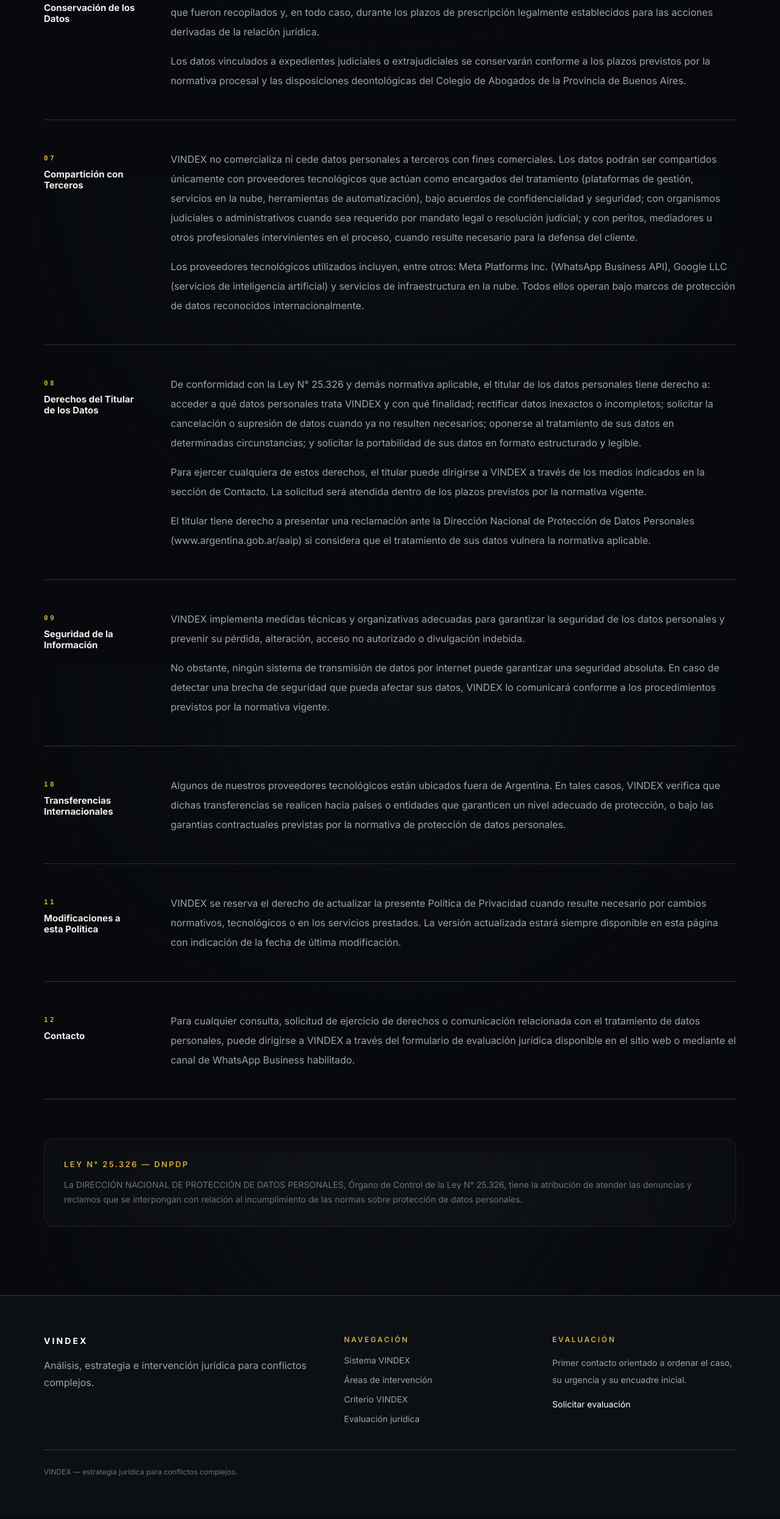
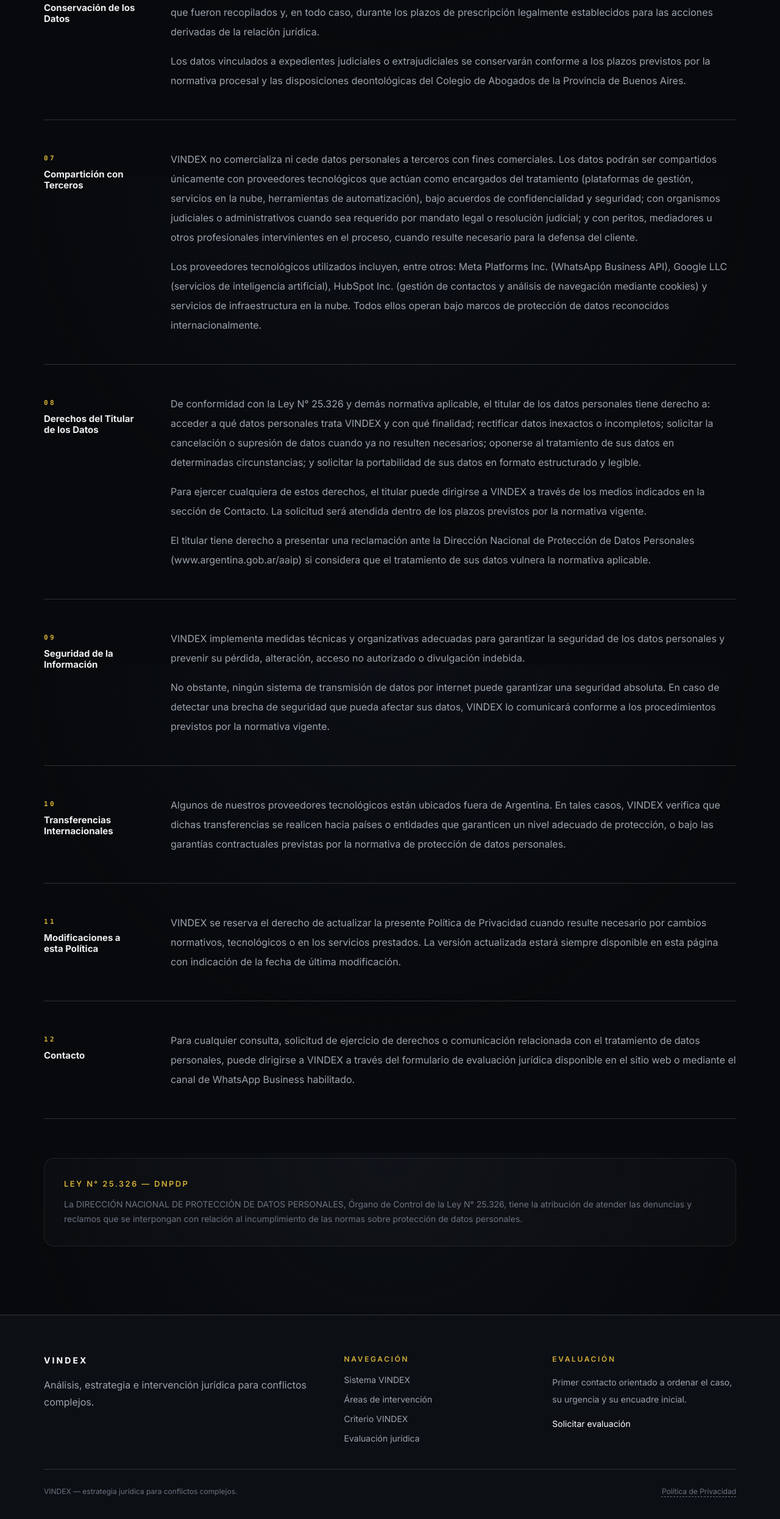
Before and after one commit to MarceRetamal/vindex, a Next.js app: page /politica-de-privacidad in a window 1280 px wide. Shown: the part 2110-4601 px from the top of the page at 61% size. Built offline with nearby package versions, Linux system fonts and the light colour scheme.

Commit message:
fix grupos

```diff
--- a/src/app/(site)/politica-de-privacidad/page.tsx
+++ b/src/app/(site)/politica-de-privacidad/page.tsx
@@ -66,7 +66,7 @@
     title: 'Compartición con Terceros',
     content: [
       'VINDEX no comercializa ni cede datos personales a terceros con fines comerciales. Los datos podrán ser compartidos únicamente con proveedores tecnológicos que actúan como encargados del tratamiento (plataformas de gestión, servicios en la nube, herramientas de automatización), bajo acuerdos de confidencialidad y seguridad; con organismos judiciales o administrativos cuando sea requerido por mandato legal o resolución judicial; y con peritos, mediadores u otros profesionales intervinientes en el proceso, cuando resulte necesario para la defensa del cliente.',
-      'Los proveedores tecnológicos utilizados incluyen, entre otros: Meta Platforms Inc. (WhatsApp Business API), Google LLC (servicios de inteligencia artificial) y servicios de infraestructura en la nube. Todos ellos operan bajo marcos de protección de datos reconocidos internacionalmente.',
+      'Los proveedores tecnológicos utilizados incluyen, entre otros: Meta Platforms Inc. (WhatsApp Business API), Google LLC (servicios de inteligencia artificial), HubSpot Inc. (gestión de contactos y análisis de navegación mediante cookies) y servicios de infraestructura en la nube. Todos ellos operan bajo marcos de protección de datos reconocidos internacionalmente.',
     ],
   },
   {
--- a/src/app/sitemap.ts
+++ b/src/app/sitemap.ts
@@ -28,5 +28,17 @@
       changeFrequency: 'monthly',
       priority: 0.7,
     },
+    {
+      url: `${baseUrl}/sistema`,
+      lastModified: new Date(),
+      changeFrequency: 'monthly',
+      priority: 0.7,
+    },
+    {
+      url: `${baseUrl}/politica-de-privacidad`,
+      lastModified: new Date(),
+      changeFrequency: 'yearly',
+      priority: 0.3,
+    },
   ]
 }
--- a/src/components/layout/Footer.tsx
+++ b/src/components/layout/Footer.tsx
@@ -60,9 +60,17 @@
         </div>
 
         <div className="mt-8 border-t border-[var(--border-strong)] pt-5 md:mt-10 md:pt-6">
-          <p className="text-[11px] leading-6 text-[var(--text-muted)] md:text-xs">
-            VINDEX — estrategia jurídica para conflictos complejos.
-          </p>
+          <div className="flex flex-col gap-3 md:flex-row md:items-center md:justify-between">
+            <p className="text-[11px] leading-6 text-[var(--text-muted)] md:text-xs">
+              VINDEX — estrategia jurídica para conflictos complejos.
+            </p>
+            <Link
+              href="/politica-de-privacidad"
+              className="text-[11px] leading-6 text-[var(--text-muted)] underline decoration-dashed underline-offset-4 transition-colors hover:text-white md:text-xs"
+            >
+              Política de Privacidad
+            </Link>
+          </div>
         </div>
       </Container>
     </footer>
```
